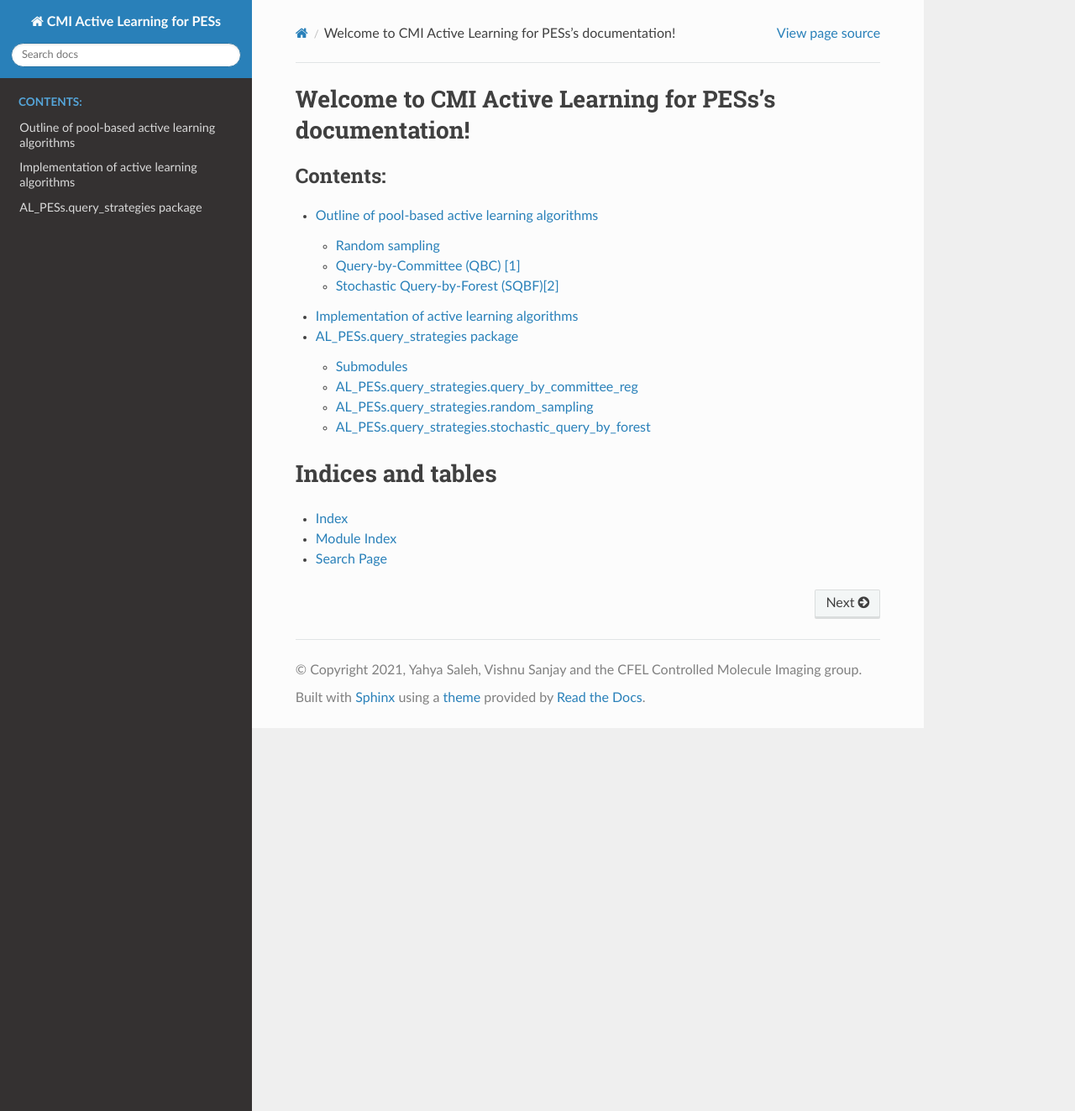
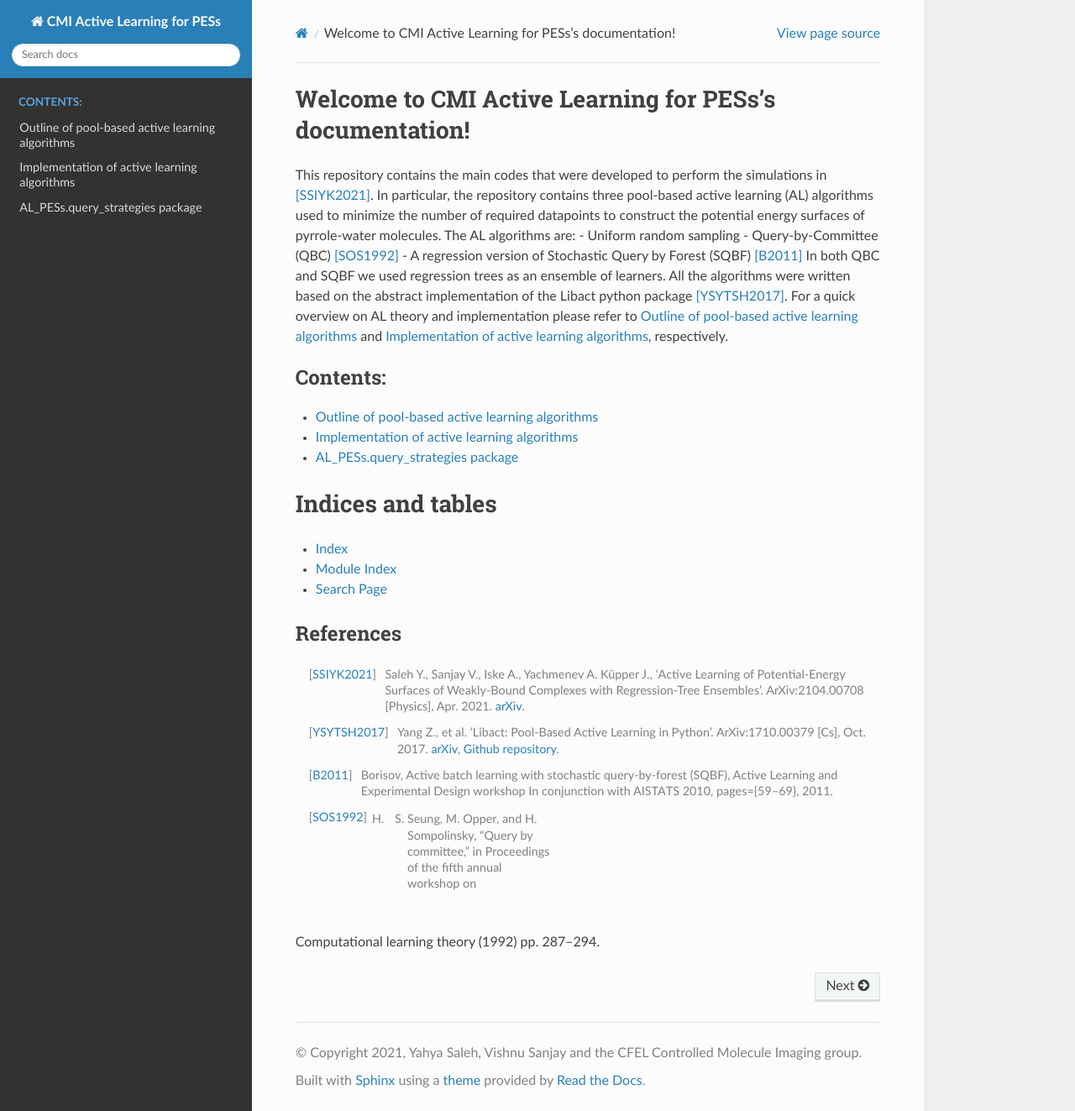
Before and after one commit to CFEL-CMI/Active-Learning-of-PES, a Sphinx documentation site: the page built from docs/source/index.rst, in a window 1280 px wide and 1323 px high. Shown: the whole window at 84% size. Built offline with Sphinx 7.4.7 and the Read the Docs theme 2.0.0, drawn with Linux system fonts in a browser that asks for light colours.

Commit message:
updating documentation

```diff
--- a/docs/source/AL_TH/TH.rst
+++ b/docs/source/AL_TH/TH.rst
@@ -1,3 +1,5 @@
+.. _AL-theory:
+
 ************************************************
 Outline of pool-based active learning algorithms
 ************************************************
@@ -28,3 +30,6 @@ Stochastic Query-by-Forest (SQBF)[2]
 Similar to QBC, an ensemble of learners is trained on the currently-labelled data and prediction's variances
 between the ensemble's members are computed. However, to query data one samples from a probability density function that is constructed
 from these variances.
+
+These three algorithms are intended to be used for regression problems in a batch setting. The committee of learners in QBC and SQBF are trees of a sklearn's trees' ensemble (random forest regressor or extremely randomized trees).
+An ensemble of any other learners can be used with minor changes to the query strategies.
--- a/docs/source/Implementation/imp_details.rst
+++ b/docs/source/Implementation/imp_details.rst
@@ -1,3 +1,5 @@
+.. _implementation-details:
+
 ********************************************
 Implementation of active learning algorithms
 ********************************************
--- a/docs/source/index.rst
+++ b/docs/source/index.rst
@@ -1,13 +1,18 @@
-.. CMI Active Learning for PESs documentation master file, created by
-   sphinx-quickstart on Wed Apr  7 09:34:48 2021.
-   You can adapt this file completely to your liking, but it should at least
-   contain the root `toctree` directive.
-
 Welcome to CMI Active Learning for PESs's documentation!
 ========================================================
 
+This repository contains the main codes that were developed to perform the simulations in [SSIYK2021]_. In particular, the
+repository contains three pool-based active learning (AL) algorithms used to minimize the number of required datapoints to construct
+the potential energy surfaces of pyrrole-water molecules. The AL algorithms are:
+- Uniform random sampling
+- Query-by-Committee (QBC) [SOS1992]_
+- A regression version of Stochastic Query by Forest (SQBF) [B2011]_
+In both QBC and SQBF we used regression trees as an ensemble of learners. All the algorithms were written based on the
+abstract implementation of the Libact python package [YSYTSH2017]_. For a quick overview on AL theory and implementation please refer to :ref:`AL-theory`
+and :ref:`implementation-details`, respectively.
+
 .. toctree::
-   :maxdepth: 2
+   :maxdepth: 1
    :caption: Contents:
 
    AL_TH/TH
@@ -20,3 +25,13 @@ Indices and tables
 * :ref:`genindex`
 * :ref:`modindex`
 * :ref:`search`
+
+
+**********
+References
+**********
+.. [SSIYK2021] Saleh Y., Sanjay V., Iske A., Yachmenev A. Küpper J., ‘Active Learning of Potential-Energy Surfaces of Weakly-Bound Complexes with Regression-Tree Ensembles’. ArXiv:2104.00708 [Physics], Apr. 2021. `arXiv <http://arxiv.org/abs/2104.00708>`_.
+.. [YSYTSH2017] Yang Z., et al. ‘Libact: Pool-Based Active Learning in Python’. ArXiv:1710.00379 [Cs], Oct. 2017. `arXiv <http://arxiv.org/abs/1710.00379>`_, `Github repository <https://github.com/ntucllab/libact>`_.
+.. [B2011] Borisov, Active batch learning with stochastic query-by-forest (SQBF), Active Learning and Experimental Design workshop In conjunction with AISTATS 2010, pages={59--69}, 2011.
+.. [SOS1992] H. S. Seung, M. Opper, and H. Sompolinsky, “Query by committee,” in Proceedings of the fifth annual workshop on
+Computational learning theory (1992) pp. 287–294.
```
